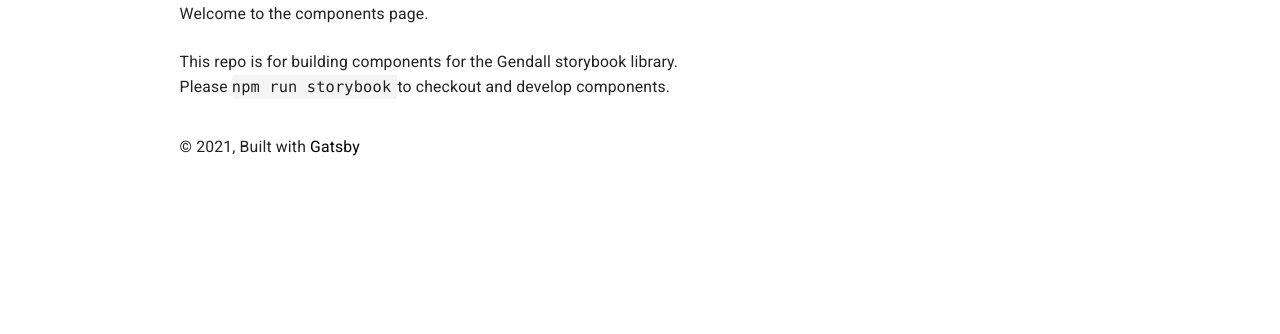
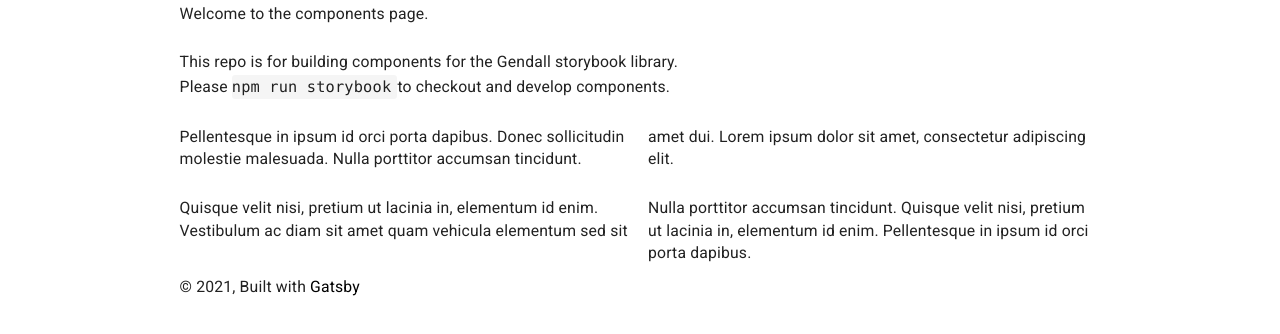
Before and after one commit to eddiewilson/gendall-storybook-gatsby, a Gatsby site in the folder gendall-storybook-gatsby/: page /components in a window 1280 px wide. Shown: the part 168-502 px from the top of the page. Built offline with nearby package versions, Linux system fonts and the light colour scheme; Gatsby itself is replaced by a stand-in of ours.

Commit message:
tested build

```diff
--- a/gendall-storybook-gatsby/src/pages/components.js
+++ b/gendall-storybook-gatsby/src/pages/components.js
@@ -1,15 +1,31 @@
 import React from 'react'
+import {Grid} from "@material-ui/core"
 
 import Layout from '../components/layout'
 import SEO from '../components/seo'
 
-const SecondPage = () => (
+// Page Components
+import {Text} from "../stories/text/Text"
+
+const SecondPage = () => {
+
+  const textHtml = "<p>Pellentesque in ipsum id orci porta dapibus. Donec sollicitudin molestie malesuada. Nulla porttitor accumsan tincidunt.</p><p>Quisque velit nisi, pretium ut lacinia in, elementum id enim. Vestibulum ac diam sit amet quam vehicula elementum sed sit amet dui. Lorem ipsum dolor sit amet, consectetur adipiscing elit.</p><p>Nulla porttitor accumsan tincidunt. Quisque velit nisi, pretium ut lacinia in, elementum id enim. Pellentesque in ipsum id orci porta dapibus.</p>"
+  return(
   <Layout>
     <SEO title="Page two" />
     <h1>Components</h1>
     <p>Welcome to the components page.</p>
     <p>This repo is for building components for the Gendall storybook library. <br/>Please <code>npm run storybook</code> to checkout and develop components. </p>
+  <Grid
+    container
+    direction="column"
+    justify="center">
+    <Grid item>
+      <Text columnCount={2} dropCap={false} text={textHtml}/>
+    </Grid>
+  </Grid>
   </Layout>
-)
+  )
+}
 
 export default SecondPage
```
